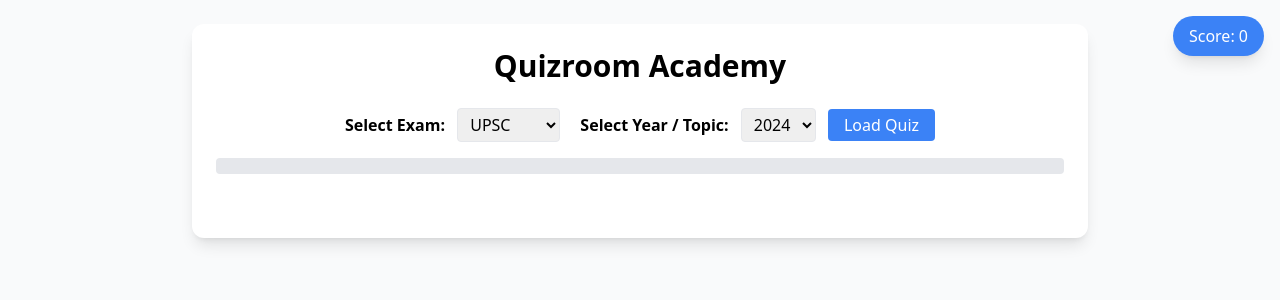
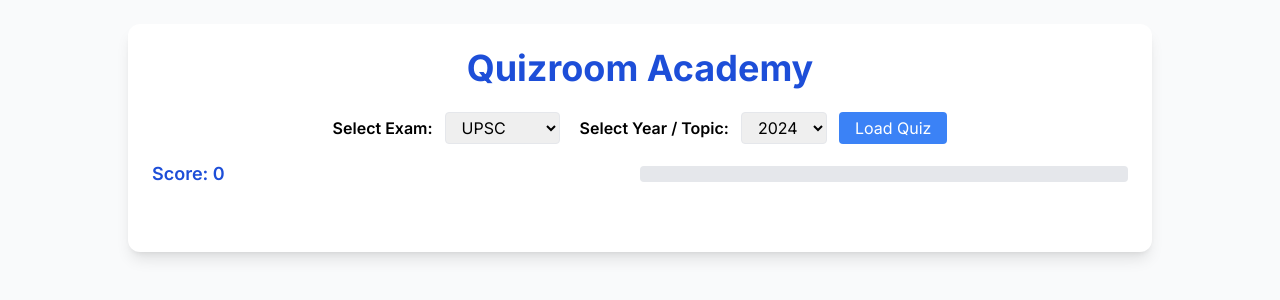
Before and after one commit to sanyasharma7/Quizroom-Academy-, a Flask app: page / in a window 1280 px wide. Shown: the top 300 px of the page. Run offline with Flask 3, Linux system fonts and the light colour scheme; some libraries are stand-ins or nearby versions.

Commit message:
Update index.html

```diff
--- a/templates/index.html
+++ b/templates/index.html
@@ -5,36 +5,41 @@
 <title>Quizroom Academy</title>
 <script src="https://cdn.tailwindcss.com"></script>
 <script src="https://cdn.jsdelivr.net/npm/chart.js"></script>
+<link href="https://fonts.googleapis.com/css2?family=Inter:wght@400;600;700&display=swap" rel="stylesheet">
+<style>
+body { font-family: 'Inter', sans-serif; }
+.card:hover { transform: scale(1.03); transition: all 0.3s ease; }
+.badge { animation: bounce 1s infinite; }
+@keyframes bounce { 0%,100%{transform:translateY(0);}50%{transform:translateY(-8px);} }
+</style>
 </head>
-<body class="bg-gray-50 p-6 font-sans">
+<body class="bg-gray-50 p-6">
 
-<div class="max-w-4xl mx-auto bg-white p-6 rounded-xl shadow-lg">
+<div class="max-w-5xl mx-auto bg-white p-6 rounded-xl shadow-lg">
 
-<h1 class="text-3xl font-bold text-center mb-6">Quizroom Academy</h1>
+<h1 class="text-4xl font-bold text-center mb-6 text-blue-700">Quizroom Academy</h1>
 
-<!-- Exam & Subtopic -->
-<div class="mb-4 text-center">
-  <label class="mr-2 font-semibold">Select Exam:</label>
-  <select id="examSelect" class="border rounded px-2 py-1">
+<!-- Exam & Subtopic Selection -->
+<div class="mb-4 text-center flex flex-wrap justify-center items-center gap-3">
+  <label class="font-semibold">Select Exam:</label>
+  <select id="examSelect" class="border rounded px-3 py-1">
     <option value="upsc">UPSC</option>
     <option value="neet_pg">NEET PG</option>
     <option value="ssc">SSC</option>
   </select>
 
-  <label class="ml-4 mr-2 font-semibold">Select Year / Topic:</label>
-  <select id="subtopicSelect" class="border rounded px-2 py-1"></select>
+  <label class="font-semibold ml-2">Select Year / Topic:</label>
+  <select id="subtopicSelect" class="border rounded px-3 py-1"></select>
 
-  <button id="loadBtn" class="bg-blue-500 text-white px-4 py-1 rounded ml-2">Load Quiz</button>
+  <button id="loadBtn" class="bg-blue-500 text-white px-4 py-1 rounded hover:bg-blue-600">Load Quiz</button>
 </div>
 
-<!-- Floating Score -->
-<div id="liveScore" class="fixed top-4 right-4 bg-blue-500 text-white px-4 py-2 rounded-full shadow-lg">
-  Score: 0
-</div>
-
-<!-- Progress Bar -->
-<div class="mb-4 w-full bg-gray-200 h-4 rounded">
-  <div id="progressBar" class="h-4 bg-green-500 rounded w-0"></div>
+<!-- Live Score & Progress -->
+<div class="flex justify-between items-center mb-4">
+  <div id="liveScore" class="text-lg font-semibold text-blue-700">Score: 0</div>
+  <div class="w-1/2 bg-gray-200 h-4 rounded">
+    <div id="progressBar" class="h-4 bg-green-500 rounded w-0 transition-all"></div>
+  </div>
 </div>
 
 <!-- Quiz Container -->
@@ -42,65 +47,65 @@
 
 <!-- Navigation + Bookmark -->
 <div class="mt-4 flex justify-between hidden" id="navButtons">
-  <button id="prevBtn" class="bg-gray-300 px-4 py-1 rounded">Previous</button>
-  <button id="nextBtn" class="bg-gray-300 px-4 py-1 rounded">Next</button>
+  <button id="prevBtn" class="bg-gray-300 px-4 py-1 rounded hover:bg-gray-400">Previous</button>
+  <button id="nextBtn" class="bg-gray-300 px-4 py-1 rounded hover:bg-gray-400">Next</button>
 </div>
 <div class="mt-2 text-center">
-  <button id="bookmarkBtn" class="bg-yellow-400 px-4 py-1 rounded hidden">Bookmark</button>
+  <button id="bookmarkBtn" class="bg-yellow-400 px-4 py-1 rounded hidden hover:bg-yellow-500">Bookmark</button>
 </div>
 <div class="mt-4 text-center">
-  <button id="submitBtn" class="bg-green-500 text-white px-6 py-2 rounded hidden">Submit Quiz</button>
+  <button id="submitBtn" class="bg-green-500 text-white px-6 py-2 rounded hidden hover:bg-green-600">Submit Quiz</button>
 </div>
 
 <!-- Topic Chart -->
 <div id="topicChartContainer" class="mt-6 p-4 bg-white shadow-lg rounded-lg" style="display:none;">
-  <h2 class="text-xl font-bold mb-2">Topic-wise Performance</h2>
+  <h2 class="text-xl font-bold mb-2 text-gray-700">Topic-wise Performance</h2>
   <canvas id="topicChart"></canvas>
 </div>
 
 <!-- AI Summary -->
 <div id="aiSummaryCard" class="mt-6 p-4 bg-green-50 border-l-4 border-green-500 rounded-lg shadow-lg" style="display:none;">
-  <h2 class="font-bold text-lg mb-2">AI Study Recommendations</h2>
-  <p id="aiSummaryText"></p>
+  <h2 class="font-bold text-lg mb-2 text-green-700">AI Study Recommendations</h2>
+  <p id="aiSummaryText" class="text-gray-800"></p>
 </div>
 
 <script>
-// JS code (same as previous step)
-let quizData = [], currentQuestion = 0, answers = {}, bookmarks = [];
-const examSelect = document.getElementById("examSelect");
-const subtopicSelect = document.getElementById("subtopicSelect");
-const quizContainer = document.getElementById("quizContainer");
-const loadBtn = document.getElementById("loadBtn");
-const prevBtn = document.getElementById("prevBtn");
-const nextBtn = document.getElementById("nextBtn");
-const submitBtn = document.getElementById("submitBtn");
-const bookmarkBtn = document.getElementById("bookmarkBtn");
-const navButtons = document.getElementById("navButtons");
-const progressBar = document.getElementById("progressBar");
+let quizData=[], currentQuestion=0, answers={}, bookmarks=[];
+const examSelect=document.getElementById("examSelect");
+const subtopicSelect=document.getElementById("subtopicSelect");
+const quizContainer=document.getElementById("quizContainer");
+const loadBtn=document.getElementById("loadBtn");
+const prevBtn=document.getElementById("prevBtn");
+const nextBtn=document.getElementById("nextBtn");
+const submitBtn=document.getElementById("submitBtn");
+const bookmarkBtn=document.getElementById("bookmarkBtn");
+const navButtons=document.getElementById("navButtons");
+const progressBar=document.getElementById("progressBar");
+const liveScore=document.getElementById("liveScore");
 
 // Load subtopics
-function loadSubtopics() {
+function loadSubtopics(){
   fetch(`/get_subtopics/${examSelect.value}`)
-    .then(res => res.json())
-    .then(data => {
-      subtopicSelect.innerHTML = "";
-      data.forEach(s => {
-        const opt = document.createElement("option");
-        opt.value = s; opt.innerText = s;
+    .then(res=>res.json())
+    .then(data=>{
+      subtopicSelect.innerHTML="";
+      data.forEach(s=>{
+        const opt=document.createElement("option");
+        opt.value=s; opt.innerText=s;
         subtopicSelect.appendChild(opt);
       });
     });
 }
 examSelect.addEventListener("change", loadSubtopics);
-window.onload = loadSubtopics;
+window.onload=loadSubtopics;
 
 // Load Quiz
-loadBtn.addEventListener("click", () => {
+loadBtn.addEventListener("click",()=>{
   fetch(`/get-quiz/${examSelect.value}/${subtopicSelect.value}`)
-    .then(res => res.json())
-    .then(data => {
-      quizData = data;
-      currentQuestion = 0; answers = {}; bookmarks = [];
+    .then(res=>res.json())
+    .then(data=>{
+      quizData=data;
+      currentQuestion=0; answers={}; bookmarks=[];
       renderQuestion();
       navButtons.classList.remove("hidden");
       submitBtn.classList.remove("hidden");
@@ -110,45 +115,37 @@ loadBtn.addEventListener("click", () => {
     });
 });
 
-// Render question
-function renderQuestion() {
-  const q = quizData[currentQuestion];
-  let html = `<div class="p-4 border rounded shadow-lg bg-white">
-                <div class="flex justify-between items-center">
-                  <p class="font-semibold text-lg">Q${currentQuestion+1}: ${q.question}</p>
-                  <span class="px-2 py-1 rounded bg-blue-100 text-blue-800">${bookmarks.includes(currentQuestion) ? "Bookmarked" : ""}</span>
-                </div>`;
-  q.options.forEach(option => {
-    const checked = answers[currentQuestion] === option ? "checked" : "";
-    html += `<label class="block mt-2 p-2 border rounded cursor-pointer hover:bg-gray-100 ${answers[currentQuestion]===option?'bg-blue-50 border-blue-400':''}">
+// Render Question
+function renderQuestion(){
+  const q=quizData[currentQuestion];
+  let html=`<div class="p-4 border rounded shadow-lg bg-white card">
+              <div class="flex justify-between items-center">
+                <p class="font-semibold text-lg">Q${currentQuestion+1}: ${q.question}</p>
+                <span class="px-2 py-1 rounded bg-blue-100 text-blue-800">${bookmarks.includes(currentQuestion)?"Bookmarked":""}</span>
+              </div>`;
+  q.options.forEach(option=>{
+    const checked=answers[currentQuestion]===option?"checked":"";
+    html+=`<label class="block mt-2 p-2 border rounded cursor-pointer hover:bg-gray-100 ${answers[currentQuestion]===option?'bg-blue-50 border-blue-400':''}">
               <input type="radio" name="q${currentQuestion}" value="${option}" ${checked} class="mr-2">${option}
-             </label>`;
+           </label>`;
   });
-  html += `</div>`;
-  quizContainer.innerHTML = html;
+  html+="</div>";
+  quizContainer.innerHTML=html;
   speakQuestion(q.question);
   highlightBookmark();
 }
 
 // Navigation
-prevBtn.addEventListener("click", () => { saveAnswer(); if(currentQuestion>0){currentQuestion--; renderQuestion();}});
-nextBtn.addEventListener("click", () => { saveAnswer(); if(currentQuestion<quizData.length-1){currentQuestion++; renderQuestion();}});
+prevBtn.addEventListener("click",()=>{ saveAnswer(); if(currentQuestion>0){currentQuestion--; renderQuestion();}});
+nextBtn.addEventListener("click",()=>{ saveAnswer(); if(currentQuestion<quizData.length-1){currentQuestion++; renderQuestion();}});
 function saveAnswer(){ const selected=document.querySelector(`input[name='q${currentQuestion}']:checked`); answers[currentQuestion]=selected?selected.value:""; updateProgressBar(); updateLiveScore();}
 
-// Progress
-function updateProgressBar(){ let percent = (Object.keys(answers).length / quizData.length) * 100; progressBar.style.width = percent+"%";}
-
-// Live Score
-function updateLiveScore(){
-  let score = 0;
-  for(let i=0;i<quizData.length;i++){
-    if(answers[i]===quizData[i].answer) score++;
-  }
-  document.getElementById("liveScore").innerText = `Score: ${score} / ${quizData.length}`;
-}
+// Progress & Live Score
+function updateProgressBar(){ let percent=(Object.keys(answers).length/quizData.length)*100; progressBar.style.width=percent+"%";}
+function updateLiveScore(){ let score=0; for(let i=0;i<quizData.length;i++){ if(answers[i]===quizData[i].answer) score++;} liveScore.innerText=`Score: ${score} / ${quizData.length}`;}
 
 // Bookmark
-bookmarkBtn.addEventListener("click", ()=>{ if(!bookmarks.includes(currentQuestion)) bookmarks.push(currentQuestion); highlightBookmark();});
+bookmarkBtn.addEventListener("click",()=>{ if(!bookmarks.includes(currentQuestion)) bookmarks.push(currentQuestion); highlightBookmark();});
 function highlightBookmark(){ if(bookmarks.includes(currentQuestion)) bookmarkBtn.classList.add("bg-yellow-600"); else bookmarkBtn.classList.remove("bg-yellow-600");}
 
 // Submit
@@ -161,7 +158,7 @@ submitBtn.addEventListener("click",()=>{
   }).then(res=>res.json()).then(data=>{
     renderResultCards();
     renderTopicChart(data.incorrect_questions);
-    document.getElementById("aiSummaryText").innerText = data.ai_summary;
+    document.getElementById("aiSummaryText").innerText=data.ai_summary;
     document.getElementById("aiSummaryCard").style.display="block";
   });
 });
@@ -170,11 +167,10 @@ submitBtn.addEventListener("click",()=>{
 function renderResultCards(){
   quizContainer.innerHTML="";
   quizData.forEach((q,i)=>{
-    let color = answers[i]===q.answer ? "bg-green-100 border-green-400" : "bg-red-100 border-red-400";
-    quizContainer.innerHTML += `
-      <div class="p-4 border-l-4 ${color} rounded shadow-lg mb-2">
+    let color=answers[i]===q.answer?"bg-green-100 border-green-400":"bg-red-100 border-red-400";
+    quizContainer.innerHTML+=`<div class="p-4 border-l-4 ${color} rounded shadow-lg mb-2">
         <p class="font-semibold">Q${i+1}: ${q.question}</p>
-        <p>Your Answer: ${answers[i] || "Not Answered"}</p>
+        <p>Your Answer: ${answers[i]||"Not Answered"}</p>
         <p>Correct Answer: ${q.answer}</p>
       </div>`;
   });
@@ -183,24 +179,9 @@ function renderResultCards(){
 // Topic Chart
 function renderTopicChart(incorrectQuestions){
   const topicCounts={};
-  quizData.forEach((q,i)=>{
-    let topic=subtopicSelect.value;
-    if(!topicCounts[topic]) topicCounts[topic]=0;
-    if(answers[i]!==q.answer) topicCounts[topic]++;
-  });
+  quizData.forEach((q,i)=>{ let topic=subtopicSelect.value; if(!topicCounts[topic]) topicCounts[topic]=0; if(answers[i]!==q.answer) topicCounts[topic]++;});
   const ctx=document.getElementById("topicChart").getContext("2d");
-  new Chart(ctx,{
-    type:'bar',
-    data:{
-      labels:Object.keys(topicCounts),
-      datasets:[{
-        label:'Incorrect Questions per Topic',
-        data:Object.values(topicCounts),
-        backgroundColor:'rgba(255,99,132,0.6)'
-      }]
-    },
-    options:{responsive:true, plugins:{legend:{display:false}}}
-  });
+  new Chart(ctx,{ type:'bar', data:{ labels:Object.keys(topicCounts), datasets:[{ label:'Incorrect Questions', data:Object.values(topicCounts), backgroundColor:'rgba(255,99,132,0.6)' }] }, options:{responsive:true, plugins:{legend:{display:false}}} });
   document.getElementById("topicChartContainer").style.display="block";
 }
 
```
